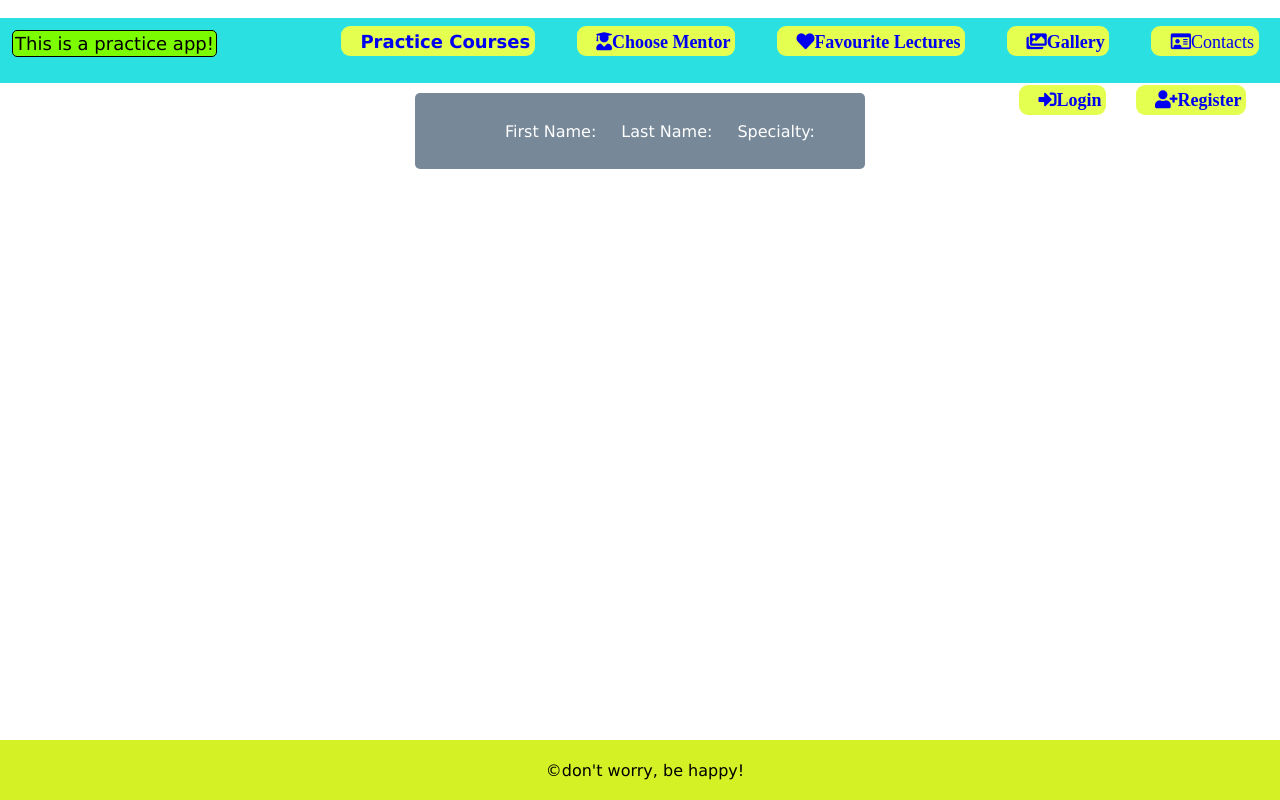
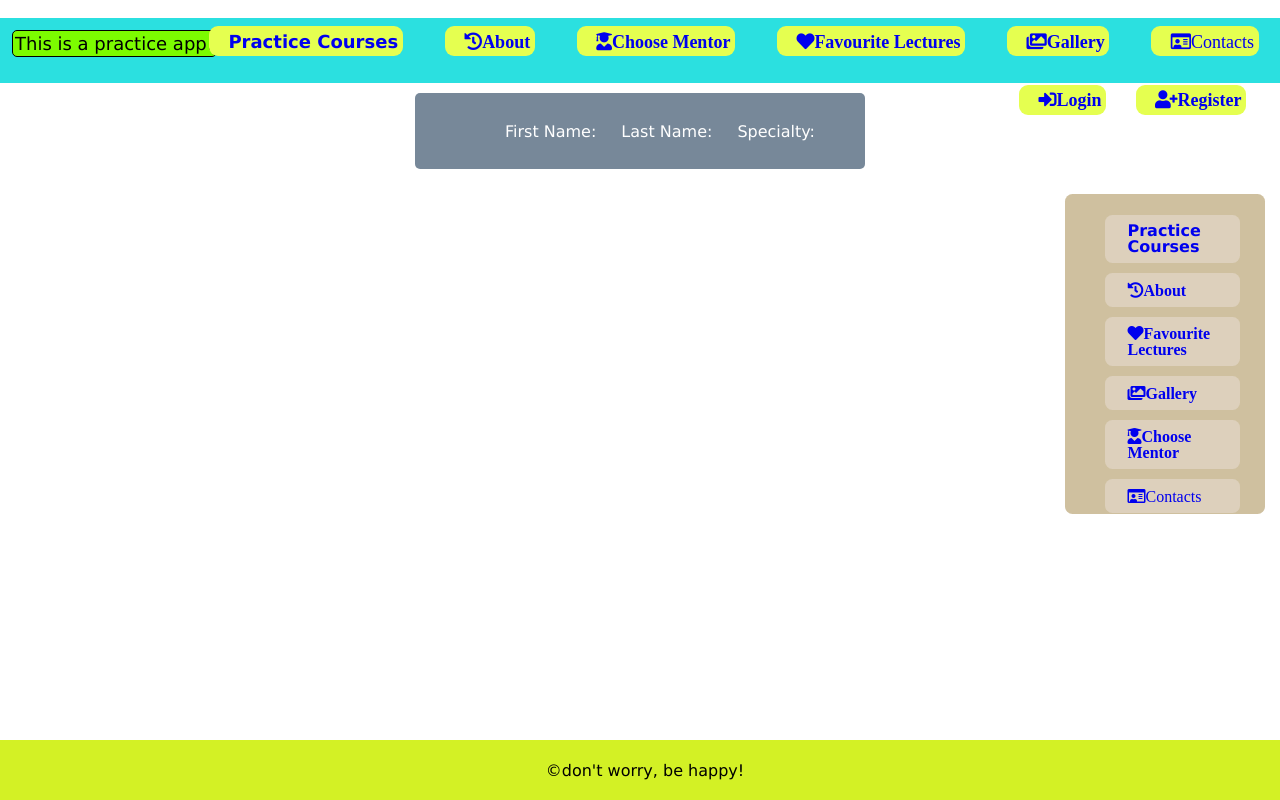
Before and after one commit to AtanasTachev/practice, a React (Create React App) app: page /chooseMentor in a window 1280 px wide. Built offline with nearby package versions, Linux system fonts and the light colour scheme.

Commit message:
add css to aside

```diff
--- a/src/App.js
+++ b/src/App.js
@@ -6,6 +6,7 @@ import Navigation from './Components/navigation/Navigation';
 import Register from './Components/register/Register';
 import Login from './Components/login/Login';
 import Mentors from './Components/mentors/Mentors';
+import Aside from './Components/aside/Aside';
 
 function App() {
   return (
@@ -21,6 +22,7 @@ function App() {
               <Route path="/chooseMentor" element={<Mentors />} />
             </Routes>
         </div>
+      <Aside />
     <footer><p>&copy;don't worry, be happy!</p></footer>
     </Router>
   );
--- /dev/null
+++ b/src/Components/about/About.js
@@ -0,0 +1 @@
+import './about.css';
--- a/src/Components/aside/Aside.js
+++ b/src/Components/aside/Aside.js
@@ -2,16 +2,18 @@ import { Link } from 'react-router-dom';
 import './aside.css';
 
 const Aside = () => {
+    return (
     <aside>
-        <ul>
-            <li><Link to="/">Practice Courses</Link></li>
-            <li><Link to="/about">About</Link></li>
-            <li><Link to="/bestPractices">Best Practices</Link></li>
-            <li><Link to="/gallery">Gallery</Link></li>
-            <li><Link to="/chooseMentor">Choose Mentor</Link></li>
-            <li><Link to="/contacts">Contacts</Link></li>
+        <ul class="aside__ul">
+            <li class="btn__aside"><Link to="/"><i class="fal fa-presentation">Practice Courses</i></Link></li>
+            <li class="btn__aside"><Link to="/about"><i class="fas fa-history">About</i></Link></li>
+            <li class="btn__aside"><Link to="/bestPractices"><i class="fas fa-heart">Favourite Lectures</i></Link></li>
+            <li class="btn__aside"><Link to="/gallery"><i class="fas fa-images">Gallery</i></Link></li>
+            <li class="btn__aside"><Link to="/chooseMentor"><i class="fas fa-user-graduate">Choose Mentor</i></Link></li>
+            <li class="btn__aside"><Link to="/contacts"><i class="far fa-id-card">Contacts</i></Link></li>
         </ul>
     </aside>
+    );
 }
 
 export default Aside;
--- a/src/Components/aside/aside.css
+++ b/src/Components/aside/aside.css
@@ -0,0 +1,21 @@
+aside {
+    width: 200px;
+    height: 40%;
+    position: absolute;
+    right: 0;
+    margin: 15px;
+    background-color: #cfc09f;
+    border-radius: 7.5px;
+}
+ul.aside__ul{
+    list-style: none;
+}
+li.btn__aside{
+    background-color: rgb(221, 208, 188);
+    border-radius: 7.5px;
+    color: lightyellow;
+    width: 120px;
+    margin-left: auto;
+    margin-right: auto;
+    display: inline-block;
+}
--- a/src/Components/navigation/Navigation.js
+++ b/src/Components/navigation/Navigation.js
@@ -10,6 +10,9 @@ const Navigation = () => {
             <ul>
                 <li>
                     <Link className="navLink" to="/"><i class="fal fa-presentation">Practice Courses</i></Link>
+                </li>
+                <li>
+                    <Link className="navLink" to="/about"><i class="fas fa-history">About</i></Link>
                 </li>
                 <li>
                     <Link className="navLink" to="/chooseMentor"><i class="fas fa-user-graduate">Choose Mentor</i></Link>
```
Also changed, not shown: src/Components/about/about.css (added).
